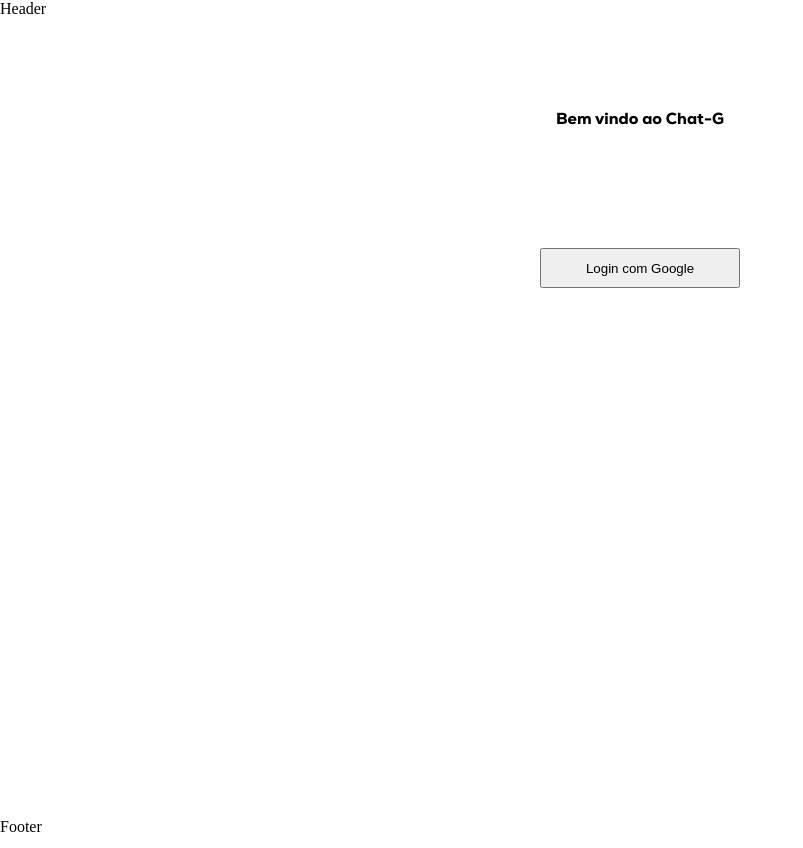
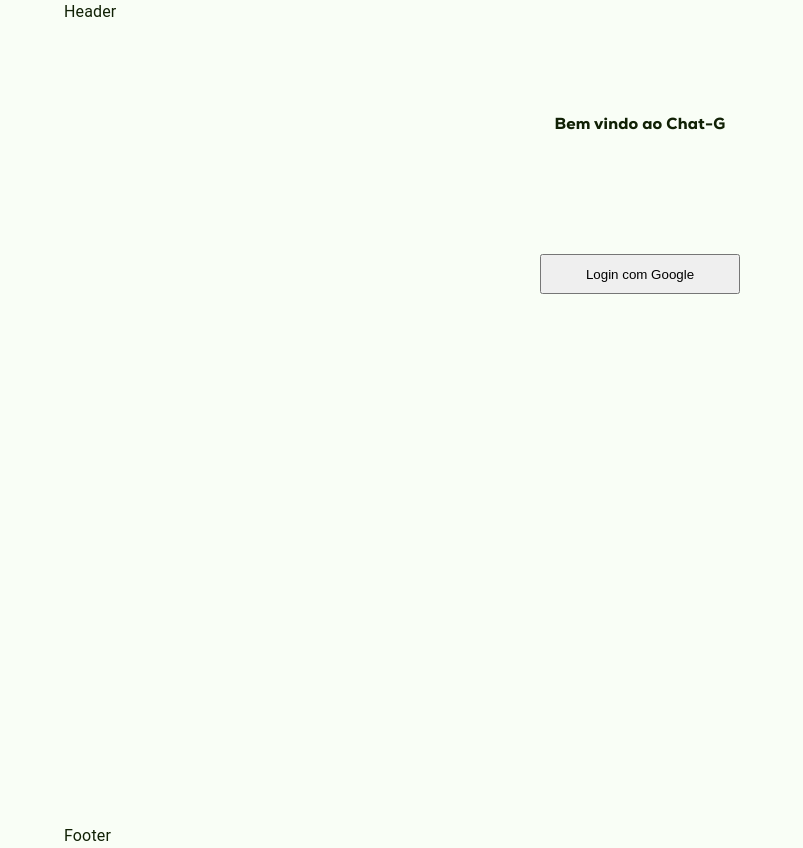
Before and after one commit to GabrielGreapy/Aplica-oCHAT, a Next.js app in the folder chat-g/: page /login in a window 1280 px wide. Shown: the whole page, without its empty margins (0-803 px from the left). Built offline with nearby package versions, Linux system fonts and the light colour scheme; no server answers.

Commit message:
Modificações

```diff
--- a/chat-g/app/components/Footer.tsx
+++ b/chat-g/app/components/Footer.tsx
@@ -1,9 +1,11 @@
 "use client"
+
+import { Container } from "@mui/material"
 
 export default function Footer(){
     return(
-        <div>
+        <Container>
             Footer
-        </div>
+        </Container>
     );
 }
--- a/chat-g/app/components/Header.tsx
+++ b/chat-g/app/components/Header.tsx
@@ -1,9 +1,11 @@
 "use client"
+
+import { Container } from "@mui/material";
 
 export default function Header(){
     return(
-        <div>
+        <Container>
             Header
-        </div>
+        </Container>
     );
 }
--- a/chat-g/app/page.tsx
+++ b/chat-g/app/page.tsx
@@ -1,10 +1,11 @@
 import Image from "next/image";
 import styles from "./page.module.css";
+import { Container } from "@mui/material";
 
 export default function Home() {
   return (
-    <div>
+    <Container>
       chat
-    </div>
+    </Container>
   );
 }
--- a/chat-g/app/provider.tsx
+++ b/chat-g/app/provider.tsx
@@ -1,12 +1,33 @@
+// src/providers/Providers.tsx
 "use client";
 
 import { AuthContextProvider } from "@/context/AuthContext";
 import React from "react";
+import { ThemeProvider } from "@mui/material/styles";
+import CssBaseline from "@mui/material/CssBaseline";
+import { lightTheme, darkTheme } from "../theme"; // Ajuste o caminho conforme necessário
 
-export function Providers({ children} : {children : React.ReactNode}){
-    return(
-        <AuthContextProvider>
-            {children}
-        </AuthContextProvider>
-    )
+export function Providers({ children }: { children: React.ReactNode }) {
+  // Use um estado para gerenciar o modo de cor (claro/escuro)
+  const [mode, setMode] = React.useState("light");
+
+  // Você pode criar uma função para alternar o modo
+  const toggleColorMode = () => {
+    setMode((prevMode) => (prevMode === "light" ? "dark" : "light"));
+  };
+
+  // Selecione o tema correto com base no estado "mode"
+  const theme = React.useMemo(() => {
+    return mode === "light" ? lightTheme : darkTheme;
+  }, [mode]);
+
+  return (
+    <ThemeProvider theme={theme}>
+      {/* CssBaseline reinicia o CSS e aplica as cores de fundo do tema */}
+      <CssBaseline />
+      <AuthContextProvider>
+        {children}
+      </AuthContextProvider>
+    </ThemeProvider>
+  );
 }
--- a/chat-g/context/AuthContext.tsx
+++ b/chat-g/context/AuthContext.tsx
@@ -4,36 +4,42 @@
 import { auth } from "../Firebase/FirebaseConfig";
 import { onAuthStateChanged, User } from "firebase/auth";
 
+export const AuthContext = createContext<User | null>(null);
 
-export const AuthContext = createContext<User | null>(null)
-
-
-export const AuthContextProvider = ({children}: {children : React.ReactNode}) => {
-
-
-  const [user, setUser] = useState< User | null>(null);
-  const [loading , setLoading] = useState(true);
-
+export const AuthContextProvider = ({ children }: { children: React.ReactNode }) => {
+  const [user, setUser] = useState<User | null>(null);
+  const [loading, setLoading] = useState(true);
+  const [mounted, setMounted] = useState(false); // Adicionando o estado de montagem
 
   useEffect(() => {
-    const unsubscribe = onAuthStateChanged( auth, ( currentUser) => {
+    // Apenas executa a lógica de autenticação após o componente ser montado no cliente
+    const unsubscribe = onAuthStateChanged(auth, (currentUser) => {
       setUser(currentUser);
       setLoading(false);
-    })
+    });
+
+    setMounted(true); // O componente está montado no cliente
 
     return () => unsubscribe();
   }, []);
 
+  // Na renderização inicial do servidor, o 'mounted' é false, então renderiza os 'children'.
+  if (!mounted) {
+    return children;
+  }
 
-  return(
+  // No cliente, após a montagem, a lógica de carregamento é aplicada.
+  if (loading) {
+    return (
+      <div>
+        Loading...
+      </div>
+    );
+  }
+
+  return (
     <AuthContext.Provider value={user}>
-      { loading?
-        <div>
-          Carregando...
-        </div>  : children
-      }
+      {children}
     </AuthContext.Provider>
-  )
-
-
+  );
 }
--- a/chat-g/package.json
+++ b/chat-g/package.json
@@ -8,6 +8,9 @@
     "start": "next start"
   },
   "dependencies": {
+    "@emotion/react": "^11.14.0",
+    "@emotion/styled": "^11.14.1",
+    "@mui/material": "^7.3.2",
     "firebase": "^12.2.1",
     "firebase-admin": "^13.5.0",
     "next": "15.5.3",
--- /dev/null
+++ b/chat-g/theme.ts
@@ -0,0 +1,55 @@
+import { createTheme } from '@mui/material/styles';
+
+// Cores base que correspondem às suas variáveis CSS
+const lightPalette = {
+  text: {
+    primary: '#112105',
+  },
+  background: {
+    default: '#f9fef6',
+    paper: '#f9fef6', // Use a mesma cor de fundo para componentes como Card
+  },
+  primary: {
+    main: '#6fdc26',
+  },
+  secondary: {
+    main: '#7eea9f',
+  },
+  accent: { // O MUI não tem "accent", então vamos adicioná-la como uma cor customizada
+    main: '#5fe5a2',
+  },
+};
+
+const darkPalette = {
+  text: {
+    primary: '#ebfae0',
+  },
+  background: {
+    default: '#040901',
+    paper: '#040901',
+  },
+  primary: {
+    main: '#6bd723',
+  },
+  secondary: {
+    main: '#157f35',
+  },
+  accent: {
+    main: '#1a9e5c',
+  },
+};
+
+// Crie os temas do Material UI
+export const lightTheme = createTheme({
+  palette: {
+    mode: 'light',
+    ...lightPalette,
+  },
+});
+
+export const darkTheme = createTheme({
+  palette: {
+    mode: 'dark',
+    ...darkPalette,
+  },
+});
```
Also changed, not shown: chat-g/app/chats/page.tsx (added), chat-g/context/ThemeProvider.tsx (added), 1 other file (tests, documents, lock files or other folders).
